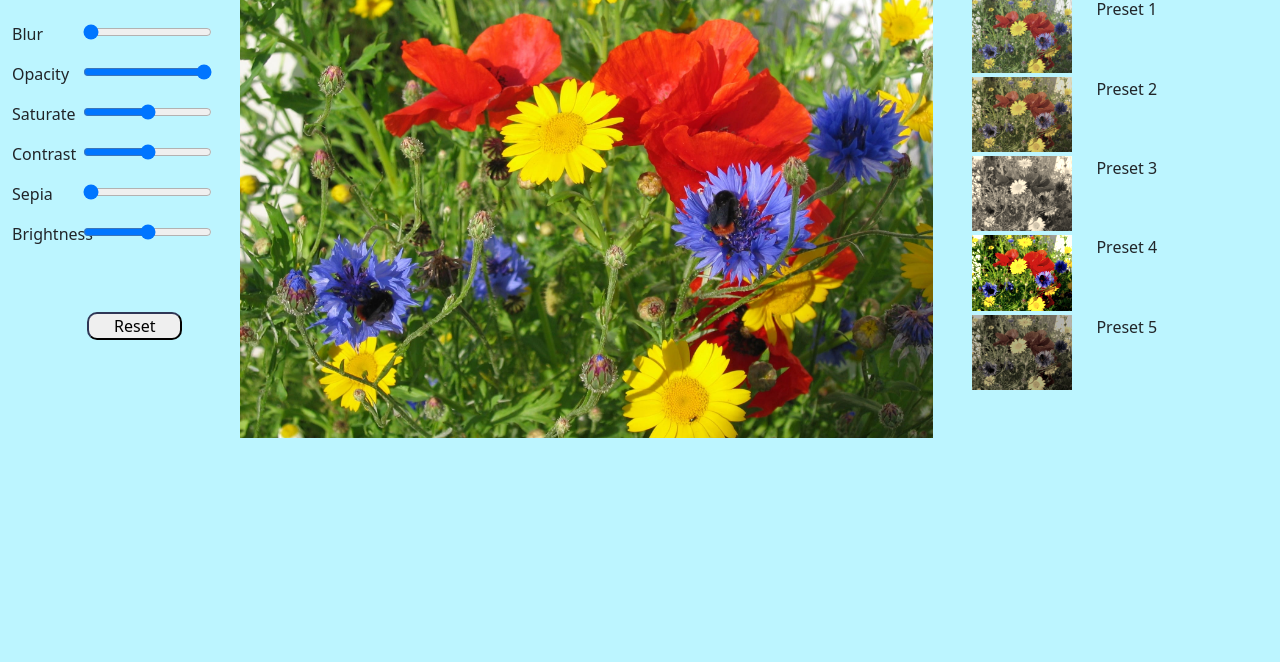
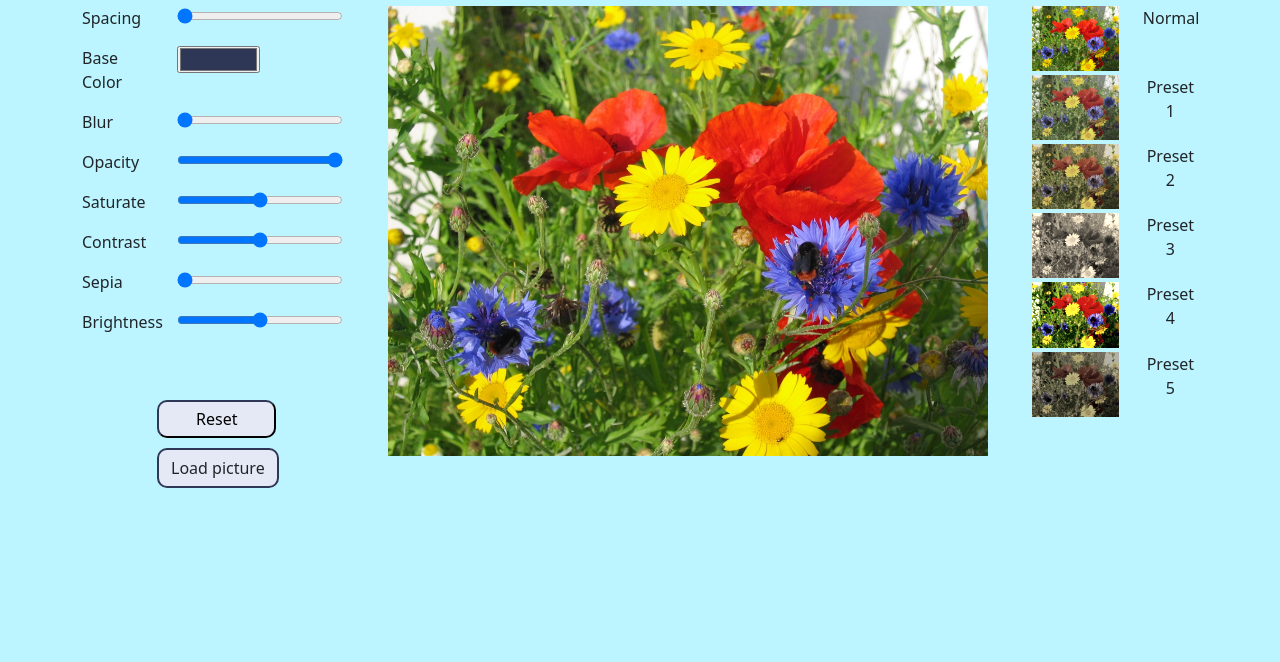
Before and after one commit to darya-startsava/JSFEPRESCHOOL, a plain HTML site: page photofilter/index.html in a window 1280 px wide. Shown: the part 138-800 px from the top of the page. Drawn offline with nearby package versions, Linux system fonts and the light colour scheme.

Commit message:
feat: add load photo button

```diff
--- a/photofilter/index.html
+++ b/photofilter/index.html
@@ -12,18 +12,19 @@
 
 <body>
     <header>
-        <h1 class="text-center">Photofilter</h1>
+        <h1 class="text-center text-uppercase my-5">Photofilter</h1>
     </header>
     <main>
-        <div class="container-fluid">
+        <div class=" container">
             <div class="row">
-                <div class="col-2 position-relative filters">
+                <div class="col-sm-3 col-12 position-relative filters">
                     <div class="row mb-3">
                         <div class="col-4 ">
                             <label for="spacing">Spacing</label>
                         </div>
                         <div class="col-8">
-                            <input type="range" name="spacing" id="spacing" min="0" max="80" value="0" data-sizing="px">
+                            <input type="range" name="spacing" id="spacing" class="input" min="0" max="70" value="0"
+                                data-sizing="px">
                         </div>
                     </div>
                     <div class="row my-3">
@@ -31,7 +32,7 @@
                             <label for="base-color">Base Color</label>
                         </div>
                         <div class="col-8">
-                            <input type="color" name="base-color" id="base-color" value="#2f3756">
+                            <input type="color" name="base-color" id="base-color" class="input-color" value="#2f3756">
                         </div>
                     </div>
                     <div class="row my-3">
@@ -39,7 +40,8 @@
                             <label for="blur">Blur</label>
                         </div>
                         <div class="col-8">
-                            <input type="range" name="blur" id="blur" min="0" max="20" value="0" data-sizing="px">
+                            <input type="range" name="blur" id="blur" class="input" min="0" max="20" value="0"
+                                data-sizing="px">
                         </div>
                     </div>
                     <div class="row my-3">
@@ -47,7 +49,7 @@
                             <label for="opacity">Opacity</label>
                         </div>
                         <div class="col-8">
-                            <input type="range" name="opacity" id="opacity" min="0" max="100" value="100"
+                            <input type="range" name="opacity" id="opacity" class="input" min="0" max="100" value="100"
                                 data-sizing="%">
                         </div>
                     </div>
@@ -56,8 +58,8 @@
                             <label for="saturate">Saturate</label>
                         </div>
                         <div class="col-8">
-                            <input type="range" name="saturate" id="saturate" min="0" max="200" value="100"
-                                data-sizing="%">
+                            <input type="range" name="saturate" id="saturate" class="input" min="0" max="200"
+                                value="100" data-sizing="%">
                         </div>
                     </div>
                     <div class="row my-3">
@@ -65,8 +67,8 @@
                             <label for="contrast">Contrast</label>
                         </div>
                         <div class="col-8">
-                            <input type="range" name="contrast" id="contrast" min="0" max="200" value="100"
-                                data-sizing="%">
+                            <input type="range" name="contrast" id="contrast" class="input" min="0" max="200"
+                                value="100" data-sizing="%">
                         </div>
                     </div>
                     <div class="row my-3">
@@ -74,7 +76,8 @@
                             <label for="sepia">Sepia</label>
                         </div>
                         <div class="col-8">
-                            <input type="range" name="sepia" id="sepia" min="0" max="100" value="0" data-sizing="%">
+                            <input type="range" name="sepia" id="sepia" class="input" min="0" max="100" value="0"
+                                data-sizing="%">
                         </div>
                     </div>
                     <div class="row my-3">
@@ -82,55 +85,63 @@
                             <label for="brightness">Brightness</label>
                         </div>
                         <div class="col-8">
-                            <input type="range" name="brightness" id="brightness" min="0" max="200" value="100"
-                                data-sizing="%">
+                            <input type="range" name="brightness" id="brightness" class="input" min="0" max="200"
+                                value="100" data-sizing="%">
                         </div>
                     </div>
-                    <div class='button-reset'><button class='reset'>Reset</button></div>
+                    <div class='button-reset'>
+                        <button class='reset'>Reset</button>
+                    </div>
+                    <div class="button-add-photo">
+                        <label class="btn my-2" for="fileLoad">
+                            Load picture
+                            <input class="btn-add-photo" id="fileLoad" name="upload" type="file"
+                                placeholder="Load picture" accept=".jpg, .jpeg, .png, .gif" />
+                        </label>
+                    </div>
                 </div>
-                <div class="col-7 position-relative">
+                <div class="col-sm-7 col-12 position-relative">
                     <div class=" d-flex justify-content-center">
                         <div class="frame">
-                            <img src="./assets/meadow-flowers.jpg" alt="Photo" class="image original-photo">
+                            <div class="image-container">
+                                <img src="./assets/meadow-flowers.jpg" alt="Photo" class="image original-photo">
+                            </div>
                         </div>
                     </div>
                 </div>
-                <div class="col-2 position-relative">
+                <div class="col-sm-2 col-4 position-relative">
                     <div class="row">
                         <div class="col-7 mb-1">
                             <img src="./assets/meadow-flowers.jpg" alt="Normal" id="image-preset-0"
                                 class="preset image image-preset-0">
                         </div>
-                        <div class="col-5">Normal</div>
+                        <div class="col-5 text-center">Normal</div>
                         <div class="col-7 mb-1">
                             <img src="./assets/meadow-flowers.jpg" alt="preset 1" id="image-preset-1"
                                 class="preset image image-preset-1">
                         </div>
-                        <div class="col-5">Preset 1</div>
+                        <div class="col-5 text-center">Preset 1</div>
                         <div class="col-7 mb-1">
                             <img src="./assets/meadow-flowers.jpg" alt="preset 2" id="image-preset-2"
                                 class="preset image image-preset-2">
                         </div>
-                        <div class="col-5">Preset 2</div>
+                        <div class="col-5 text-center">Preset 2</div>
                         <div class="col-7 mb-1">
                             <img src="./assets/meadow-flowers.jpg" alt="preset 3" id="image-preset-3"
                                 class="preset image image-preset-3">
                         </div>
-                        <div class="col-5">Preset 3</div>
+                        <div class="col-5 text-center">Preset 3</div>
                         <div class="col-7 mb-1">
                             <img src="./assets/meadow-flowers.jpg" alt="preset 4" id="image-preset-4"
                                 class="preset image image-preset-4">
                         </div>
-                        <div class="col-5">Preset 4</div>
+                        <div class="col-5 text-center">Preset 4</div>
                         <div class="col-7 mb-1">
                             <img src="./assets/meadow-flowers.jpg" alt="preset 5" id="image-preset-5"
                                 class="preset image image-preset-5">
                         </div>
-                        <div class="col-5">Preset 5</div>
+                        <div class="col-5 text-center">Preset 5</div>
                     </div>
-                </div>
-                <div class="col-1 position-relative">
-                    <Button>Add your photo</Button>
                 </div>
             </div>
         </div>
--- a/photofilter/style.css
+++ b/photofilter/style.css
@@ -11,13 +11,19 @@
 
 body {
   position: relative;
-  height: 100vh;
   background-color: #bcf5ff;
 }
 
 h1 {
-  font-variant: all-small-caps;
   color: var(--base-color);
+}
+
+.input {
+  width: 100%;
+}
+
+.input-color {
+  width: 50%;
 }
 
 .button-reset {
@@ -25,17 +31,30 @@ h1 {
   margin: 50px 0 0 75px;
 }
 
+.button-add-photo {
+  position: absolute;
+  margin: 90px 0 0 75px;
+}
+
 button {
   border-radius: 10px;
   border-color: var(--base-color);
+  background-color: #e5e9f5;
 }
 
 .reset {
-  padding: 0 25px;
+  padding: 5px 37px;
 }
 
-button:hover {
+button:hover,
+.btn:hover {
   border: none;
+  background-color: #aaafbe;
+}
+
+button:active,
+.btn:active {
+  background-color: #aaafbe;
 }
 
 .image {
@@ -44,8 +63,8 @@ button:hover {
 }
 
 .original-photo {
-  max-height: 520px;
-  max-width: 720px;
+  max-height: 450px;
+  max-width: 650px;
   filter: blur(var(--blur)) opacity(var(--opacity)) saturate(var(--saturate)) contrast(var(--contrast)) sepia(var(--sepia)) brightness(var(--brightness));
 }
 
@@ -81,3 +100,26 @@ button,
 .image-preset-5 {
   filter: saturate(35%) contrast(120%) sepia(50%) brightness(70%);
 }
+
+.btn {
+  min-width: 45%;
+  border-radius: 10px;
+  background-color: #e5e9f5;
+  border-color: var(--base-color);
+  border-width: 2px;
+}
+
+.btn-add-photo {
+  opacity: 0;
+  position: absolute;
+  top: 0;
+  right: 0;
+  width: 100%;
+  height: 100%;
+  cursor: pointer;
+}
+
+.image-container {
+  max-width: 650px;
+  filter: blur(var(--blur)) opacity(var(--opacity)) saturate(var(--saturate)) contrast(var(--contrast)) sepia(var(--sepia)) brightness(var(--brightness));
+}
```
Also changed, not shown: photofilter/index.js (+19 -3 lines).
